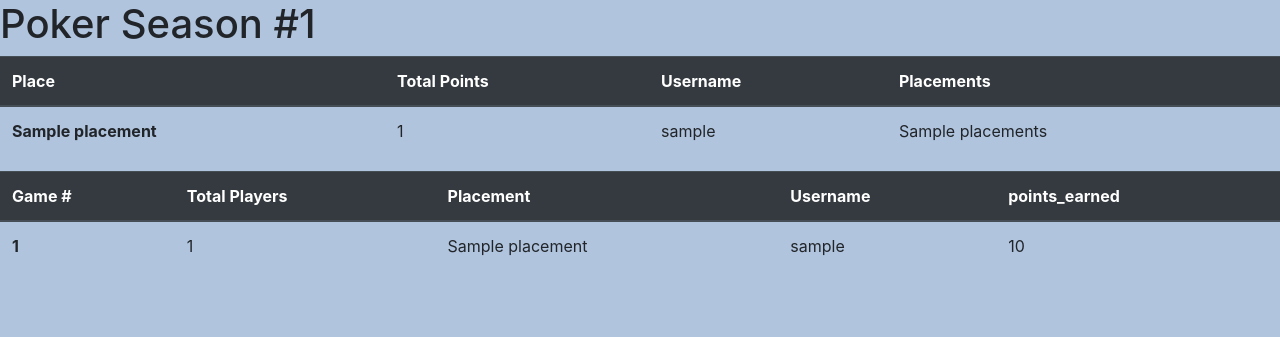
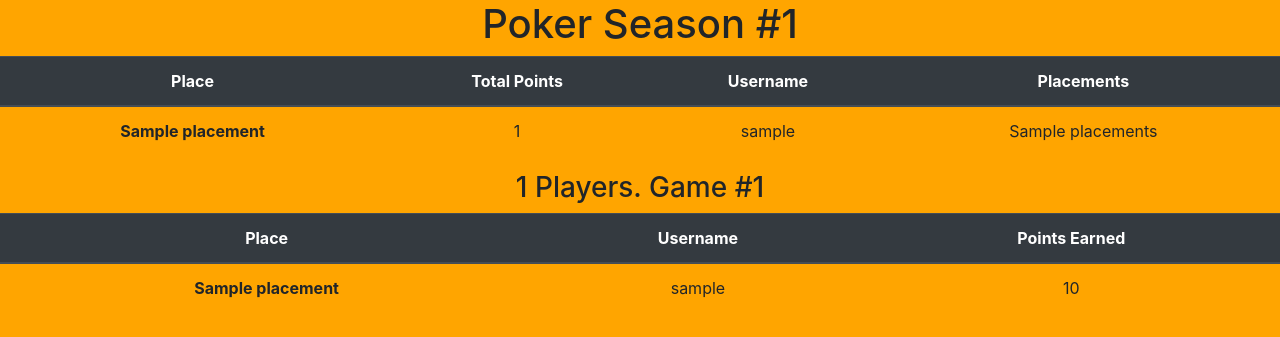
Before and after one commit to yass8n/poker-season, a Flask app: template app/templates/index.html in a window 1280 px wide. Shown: the top 337 px of the page. Run offline with Flask 2, Linux system fonts and the light colour scheme; the template is opened without the code that fills it: most values are stand-ins (such as "Sample title", 1, 10 or a date in 2020); some libraries are stand-ins or nearby versions.

Commit message:
UI changes

```diff
--- a/app/main.py
+++ b/app/main.py
@@ -4,24 +4,16 @@ app = Flask(__name__)
 app.config.from_pyfile('config.py', silent=True)
 from app.db import db_fetch
 from app.poker_db import get_season_results, get_game_results_for_season
-from app.helpers import make_ordinal
 
 @app.route('/')
 def index():
     season_id = 1
-    leaderboard_results = get_season_results(season_id=season_id)
+    season_leaderboard_results = get_season_results(season_id=season_id)
     game_results = get_game_results_for_season(season_id=season_id)
-    hash = {}
-    current_placement = 0
-    for leaderboard_result in leaderboard_results:
-        if leaderboard_result['total_points'] not in hash.keys():
-            current_placement = current_placement + 1
-            leaderboard_result['placement'] = make_ordinal(current_placement)
-            hash[leaderboard_result['total_points']] = True
-        else:
-            leaderboard_result['placement'] = make_ordinal(current_placement)
+
+
     all_data = {
-        "leaderboard_results" : leaderboard_results,
+        "season_leaderboard_results" : season_leaderboard_results,
         "game_results" : game_results,
         "season_number" : season_id
     }
--- a/app/static/css/main.css
+++ b/app/static/css/main.css
@@ -1,3 +1,6 @@
 body {
-  background: lightsteelblue;
+  background: orange;
 }
+th, td {
+    text-align: center;
+}
--- a/app/templates/base.html
+++ b/app/templates/base.html
@@ -2,15 +2,12 @@
 <html lang="en">
 
 <head>
-  <meta charset="UTF-8">
-  <meta name="viewport" content="width=device-width, initial-scale=1.0">
-  <meta http-equiv="X-UA-Compatible" content="ie=edge">
   <link rel="stylesheet" href="https://stackpath.bootstrapcdn.com/bootstrap/4.3.1/css/bootstrap.min.css" integrity="sha384-ggOyR0iXCbMQv3Xipma34MD+dH/1fQ784/j6cY/iJTQUOhcWr7x9JvoRxT2MZw1T" crossorigin="anonymous">
   <link rel="stylesheet" href="{{ url_for('static', filename='css/main.css') }}">
   {% if title %}
   <title>{{ title }} - Flask CRUD</title>
   {% else %}
-  <title>Welcome to Flask CRUD</title>
+  <title>Poker League</title>
   {% endif %}
 </head>
 
--- a/app/templates/index.html
+++ b/app/templates/index.html
@@ -1,6 +1,7 @@
 {% extends 'base.html' %}
 {% block content %}
-<h1>Poker Season #{{season_number}}</h1>
+<h1 class="text-center">Poker Season #{{season_number}}</h1>
+<div class="table-responsive">
 <table class="table table-hover">
    <thead class="thead-dark">
       <tr>
@@ -11,7 +12,7 @@
       </tr>
    </thead>
    <tbody>
-      {% for item in leaderboard_results %}
+      {% for item in season_leaderboard_results %}
       <tr>
          <th scope="row">{{item.placement}}</th>
          <td>{{item.total_points}}</td>
@@ -21,26 +22,26 @@
       {% endfor %}
    </tbody>
 </table>
+</div>
+{% for items in game_results.values() %}
+<h3 class="text-center">{{items[0].total_players}} Players. Game #{{items[0].game_number}}</h3>
 <table class="table table-hover">
    <thead class="thead-dark">
       <tr>
-         <th scope="col">Game #</th>
-         <th scope="col">Total Players</th>
-         <th scope="col">Placement</th>
+         <th scope="col">Place</th>
          <th scope="col">Username</th>
-         <th scope="col">points_earned</th>
+         <th scope="col">Points Earned</th>
       </tr>
    </thead>
    <tbody>
-      {% for item in game_results %}
+      {% for item in items %}
       <tr>
-         <th scope="row">{{item.game_number}}</th>
-         <td>{{item.total_players}}</td>
-         <td>{{item.placement}}</td>
+         <th scope="row">{{item.placement}}</th>
          <td>{{item.username}}</td>
          <td>{{item.points_earned}}</td>
       </tr>
       {% endfor %}
    </tbody>
 </table>
+{% endfor %}
 {% endblock content %}
--- a/info.txt
+++ b/info.txt
@@ -3,3 +3,4 @@ flask run
 heroku logs -t
 export FLASK_DEBUG=ON
 export FLASK_ENV=development
+for css changes to render you need to disable chrome caching in network tab
```
Also changed, not shown: app/poker_db.py (+25 -2 lines), 1 other file.
